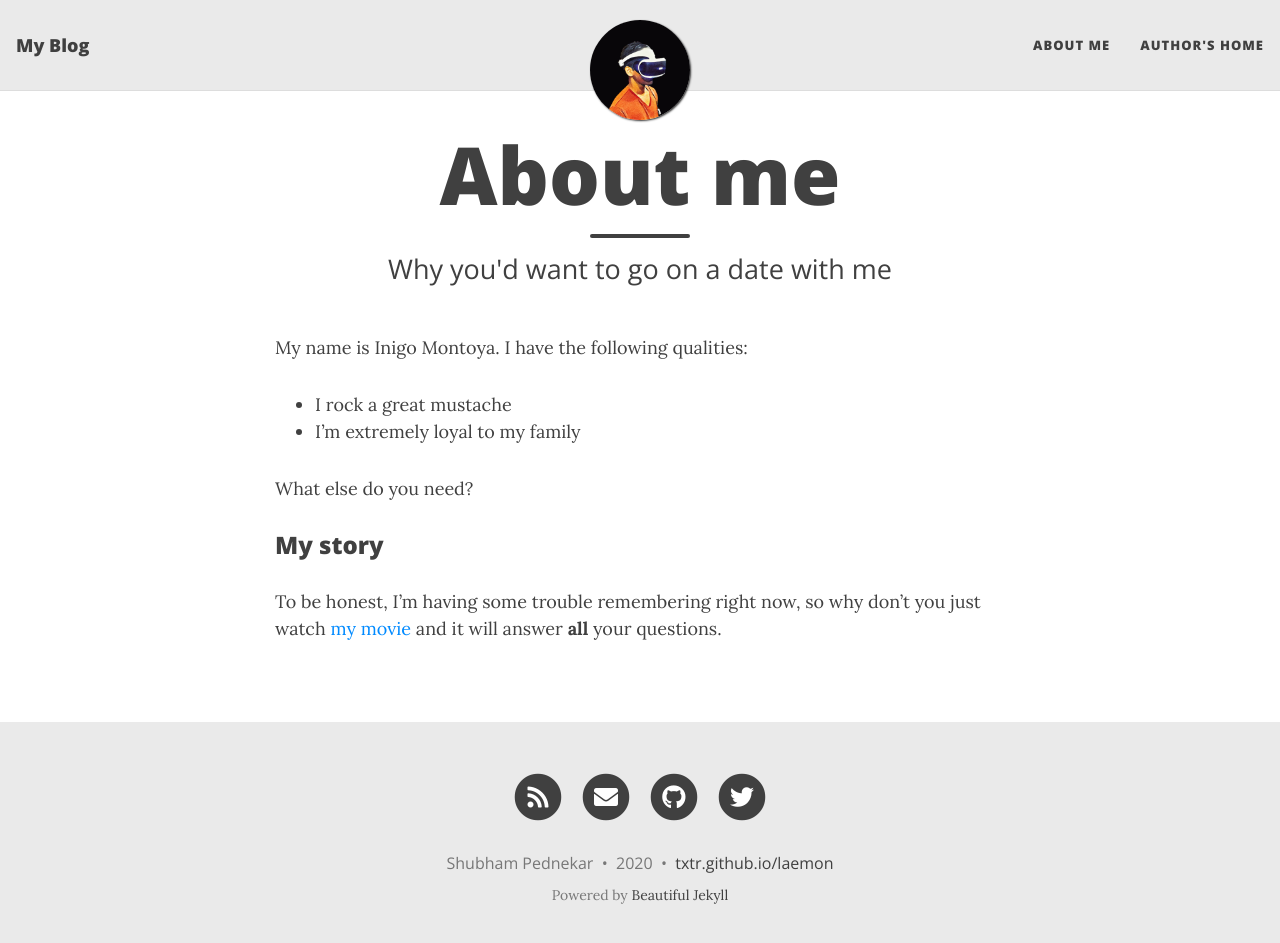
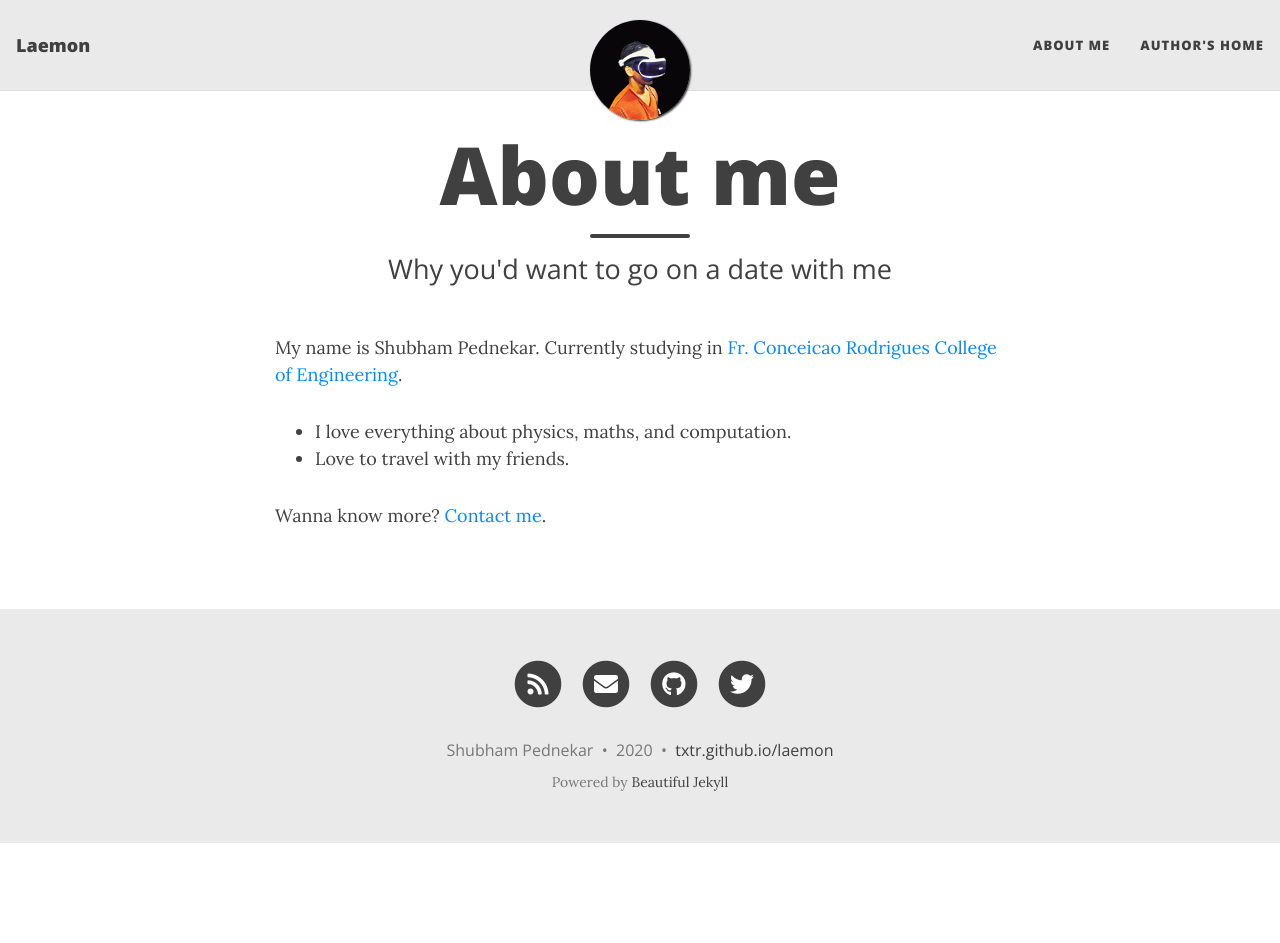
Before and after one commit to txtr/laemon, a Jekyll site: the page built from aboutme.md, in a window 1280 px wide and 956 px high. Shown: the top 943 px of the window. Built offline with Jekyll 4.4.1, drawn with Linux system fonts in a browser that asks for light colours; nearby versions of some CDN libraries.

Commit message:
A lot of small changes

```diff
--- a/_config.yml
+++ b/_config.yml
@@ -6,7 +6,7 @@
 # --- Required options --- #
 
 # Name of website
-title: My Blog
+title: Laemon
 
 # Your name to show in the footer
 author: Shubham Pednekar
@@ -37,12 +37,11 @@ round-avatar: true
 # Uncomment the links you want to show and add your information to each one.
 social-network-links:
   email: "shubhampednekar1999@gmail.com"
-# facebook: deanattali
   github: txtr
   twitter: SwagPednekar
 #  patreon: DeanAttali
 #  reddit: yourname
-#  linkedin: daattali
+#  linkedin: https://in.linkedin.com/in/shubham-pednekar-190b92176
 #  xing: yourname
 #  stackoverflow: "3943160/daattali"
 #  snapchat: deanat78
--- a/aboutme.md
+++ b/aboutme.md
@@ -4,13 +4,9 @@ title: About me
 subtitle: Why you'd want to go on a date with me
 ---
 
-My name is Inigo Montoya. I have the following qualities:
+My name is Shubham Pednekar. Currently studying in [Fr. Conceicao Rodrigues College of Engineering](http://www.frcrce.ac.in/).
 
-- I rock a great mustache
-- I'm extremely loyal to my family
+- I love everything about physics, maths, and computation.
+- Love to travel with my friends.
 
-What else do you need?
-
-### My story
-
-To be honest, I'm having some trouble remembering right now, so why don't you just watch [my movie](https://en.wikipedia.org/wiki/The_Princess_Bride_%28film%29) and it will answer **all** your questions.
+Wanna know more? [Contact me](mailto:shubhampednekar1999@gmail.com).
--- a/index.html
+++ b/index.html
@@ -1,5 +1,5 @@
 ---
 layout: home
-title: My website
-subtitle: This is where I will tell my friends way too much about me
+title: My Blog
+subtitle: Experimentation and Inspirations
 ---
```
Also changed, not shown: CHANGELOG.md (deleted).
